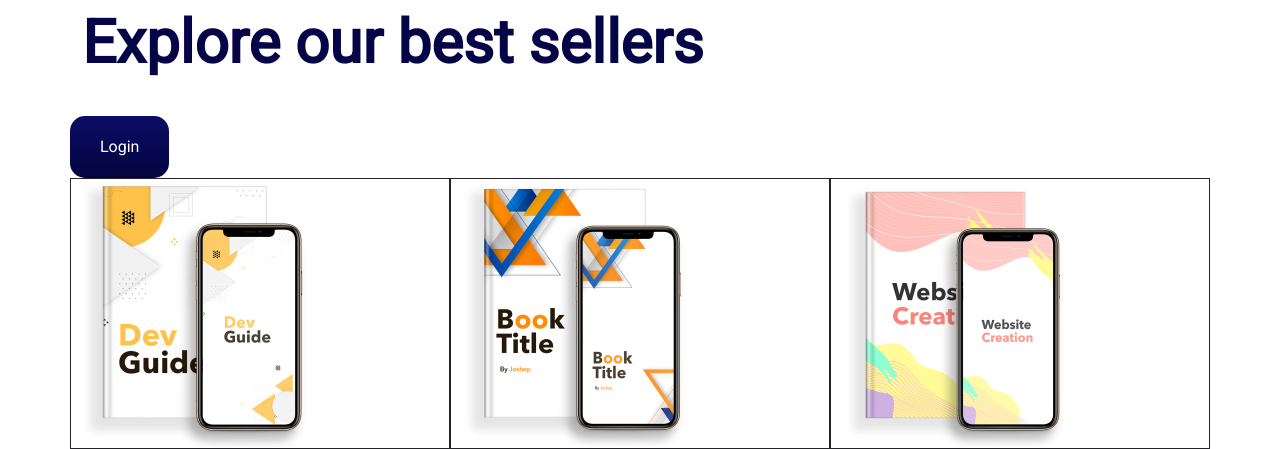
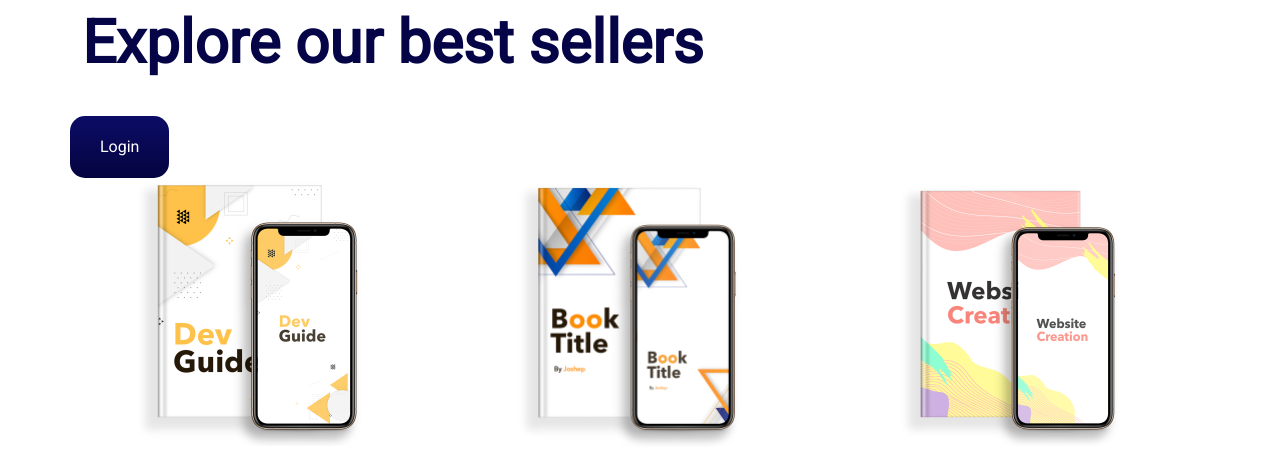
Before and after one commit to singhAdhi/Developerguidebook, a plain HTML site: page index.html in a window 1280 px wide. Shown: the part 1599-2048 px from the top of the page. Drawn offline with nearby package versions, Linux system fonts and the light colour scheme.

Commit message:
njlndkdhkshh

```diff
--- a/index.html
+++ b/index.html
@@ -132,13 +132,13 @@
           <button class="btn-navy-blue border-0" type="button">Login</button>
         </div>
         <div class="row">
-          <div class="col-lg-4 border border-dark">
+          <div class="col-lg-4 d-flex justify-content-center">
             <img src="images/Img-three.png" alt="" />
           </div>
-          <div class="col-lg-4 border border-dark">
+          <div class="col-lg-4 d-flex justify-content-center">
             <img src="images/Img-four.png" alt="" />
           </div>
-          <div class="col-lg-4 border border-dark">
+          <div class="col-lg-4 d-flex justify-content-center">
             <img src="images/Img-five.png" alt="" />
           </div>
         </div>
```
